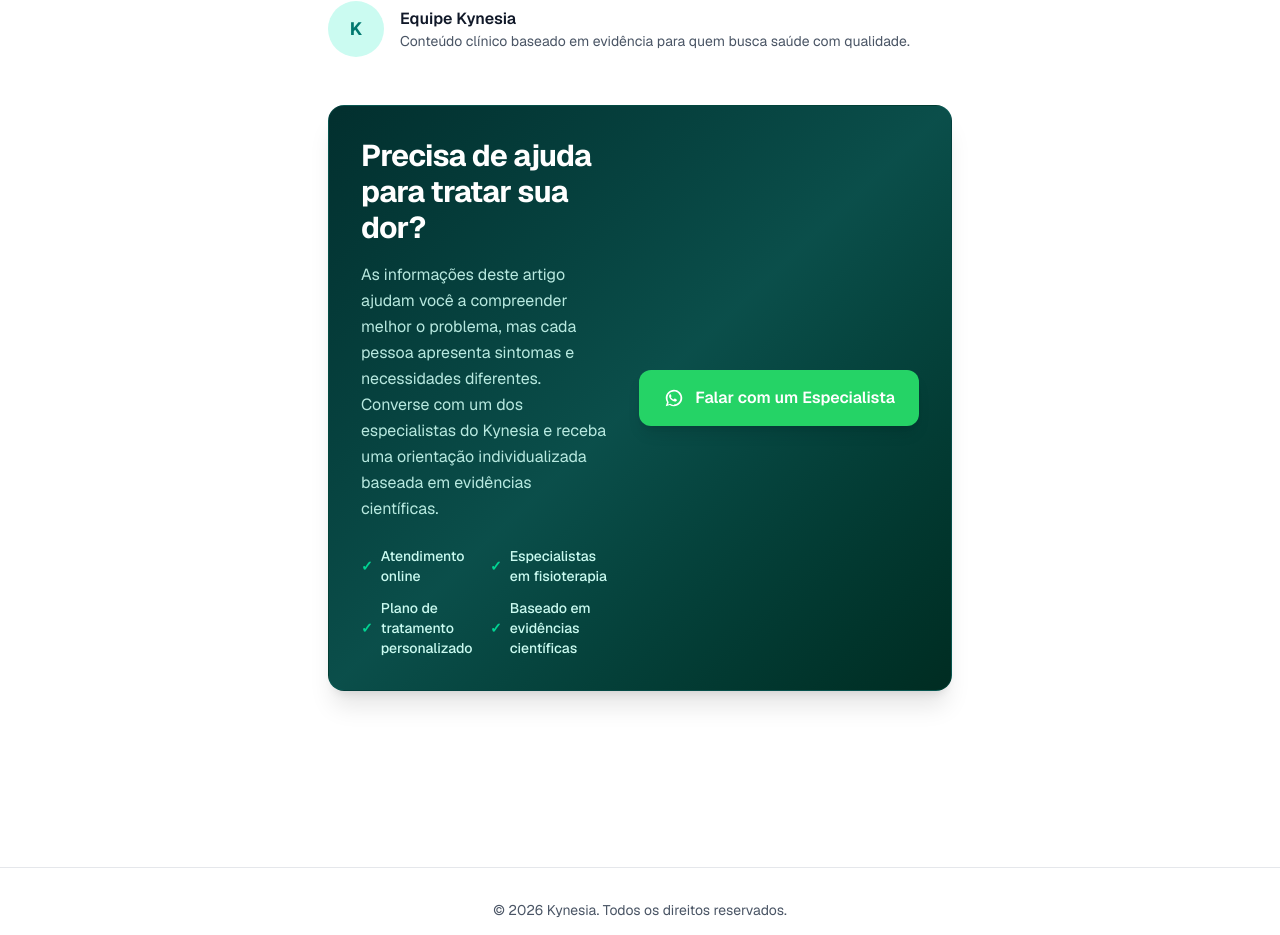
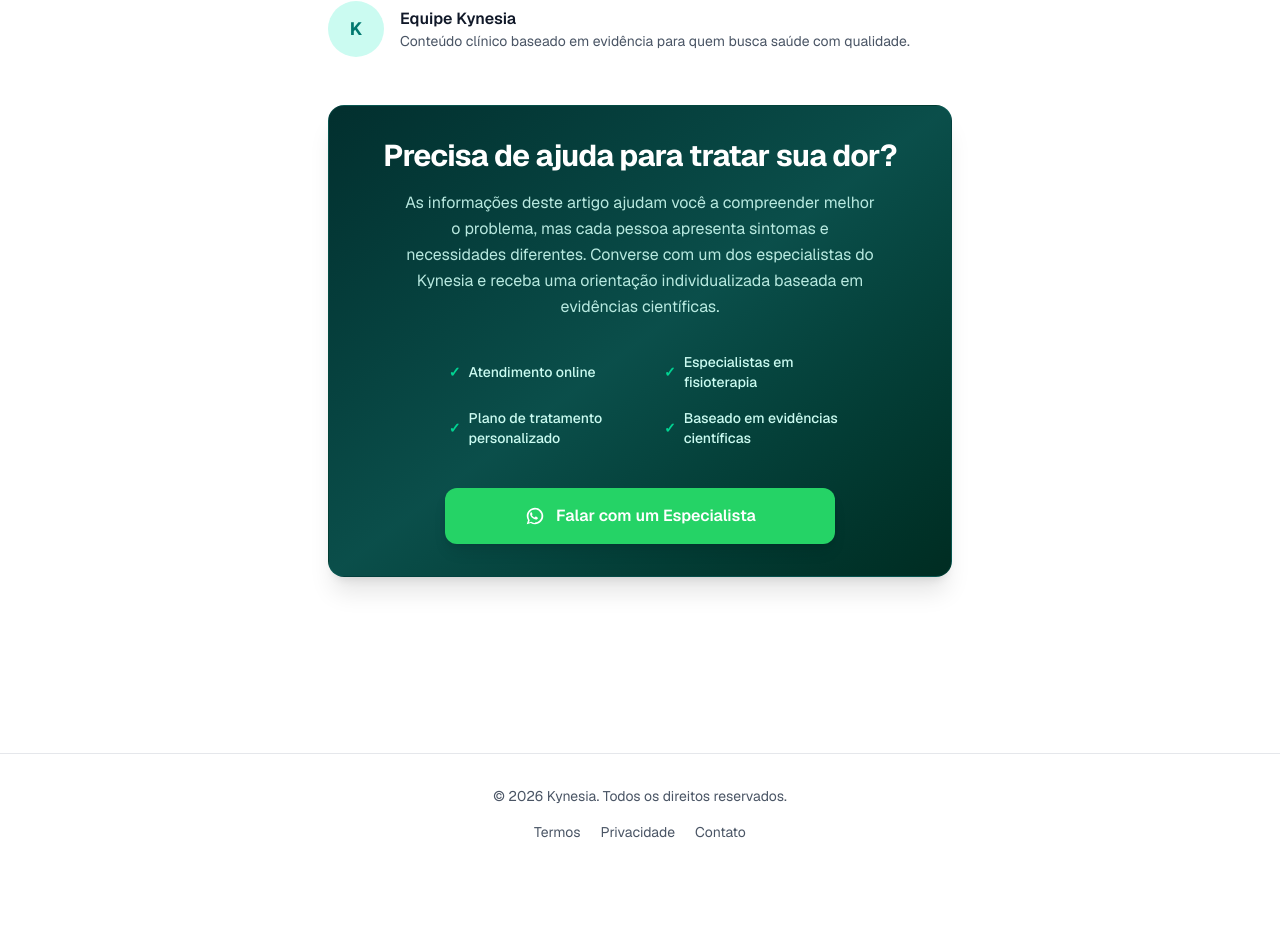
Before and after one commit to sendrette/kynesia-site, a Next.js app: page /blog/teste-ortopedico-ombro in a window 1280 px wide. Shown: the part 7271-8206 px from the top of the page. After the commit the page ends 8145 px from the top, so only its background shows below. Built offline with nearby package versions, Linux system fonts and the light colour scheme.

Commit message:
style: improve PatientCTA layout for better readability and conversion

```diff
--- a/app/components/PatientCTA.tsx
+++ b/app/components/PatientCTA.tsx
@@ -21,15 +21,17 @@ export default function PatientCTA() {
 
   return (
     <div className="my-12 rounded-2xl bg-gradient-to-br from-teal-950 via-teal-900 to-emerald-950 p-8 text-white shadow-xl border border-teal-700/20">
-      <div className="flex flex-col md:flex-row md:items-center md:justify-between gap-8">
-        <div className="flex-1 space-y-4">
+      <div className="flex flex-col gap-8 text-center">
+        <div className="space-y-4">
           <h3 className="text-2xl font-bold tracking-tight text-white md:text-3xl">
             Precisa de ajuda para tratar sua dor?
           </h3>
-          <p className="text-sm leading-relaxed text-teal-100/90 md:text-base">
+          <p className="text-sm leading-relaxed text-teal-100/90 md:text-base max-w-[85%] mx-auto">
             As informações deste artigo ajudam você a compreender melhor o problema, mas cada pessoa apresenta sintomas e necessidades diferentes. Converse com um dos especialistas do Kynesia e receba uma orientação individualizada baseada em evidências científicas.
           </p>
-          <ul className="grid grid-cols-1 sm:grid-cols-2 gap-3 pt-2 text-sm font-medium text-teal-100">
+        </div>
+
+        <ul className="grid grid-cols-1 sm:grid-cols-2 gap-4 text-sm font-medium text-teal-100 max-w-[80%] mx-auto w-full text-left sm:pl-8">
           <li className="flex items-center gap-2">
             <span className="text-emerald-400 font-bold">✓</span> Atendimento online
           </li>
@@ -43,13 +45,13 @@ export default function PatientCTA() {
             <span className="text-emerald-400 font-bold">✓</span> Baseado em evidências científicas
           </li>
         </ul>
-        </div>
-        <div className="flex shrink-0 items-center justify-center md:justify-end">
+
+        <div className="flex justify-center pt-2">
           <a
             href={waUrl}
             target="_blank"
             rel="noopener noreferrer"
-            className="inline-flex items-center justify-center gap-2.5 rounded-xl bg-[#25D366] px-6 py-4 text-base font-semibold text-white shadow-lg transition-all duration-300 hover:scale-105 hover:bg-[#22c55e] hover:shadow-emerald-500/20 active:scale-95 focus:outline-none focus:ring-4 focus:ring-emerald-500/30"
+            className="inline-flex items-center justify-center gap-2.5 rounded-xl bg-[#25D366] px-6 py-4 text-base font-semibold text-white shadow-lg transition-all duration-300 hover:scale-105 hover:bg-[#22c55e] hover:shadow-emerald-500/20 active:scale-95 focus:outline-none focus:ring-4 focus:ring-emerald-500/30 w-full md:w-[70%]"
           >
             <svg
               viewBox="0 0 32 32"
```
Lines whose indentation alone changed are shown as unchanged.
